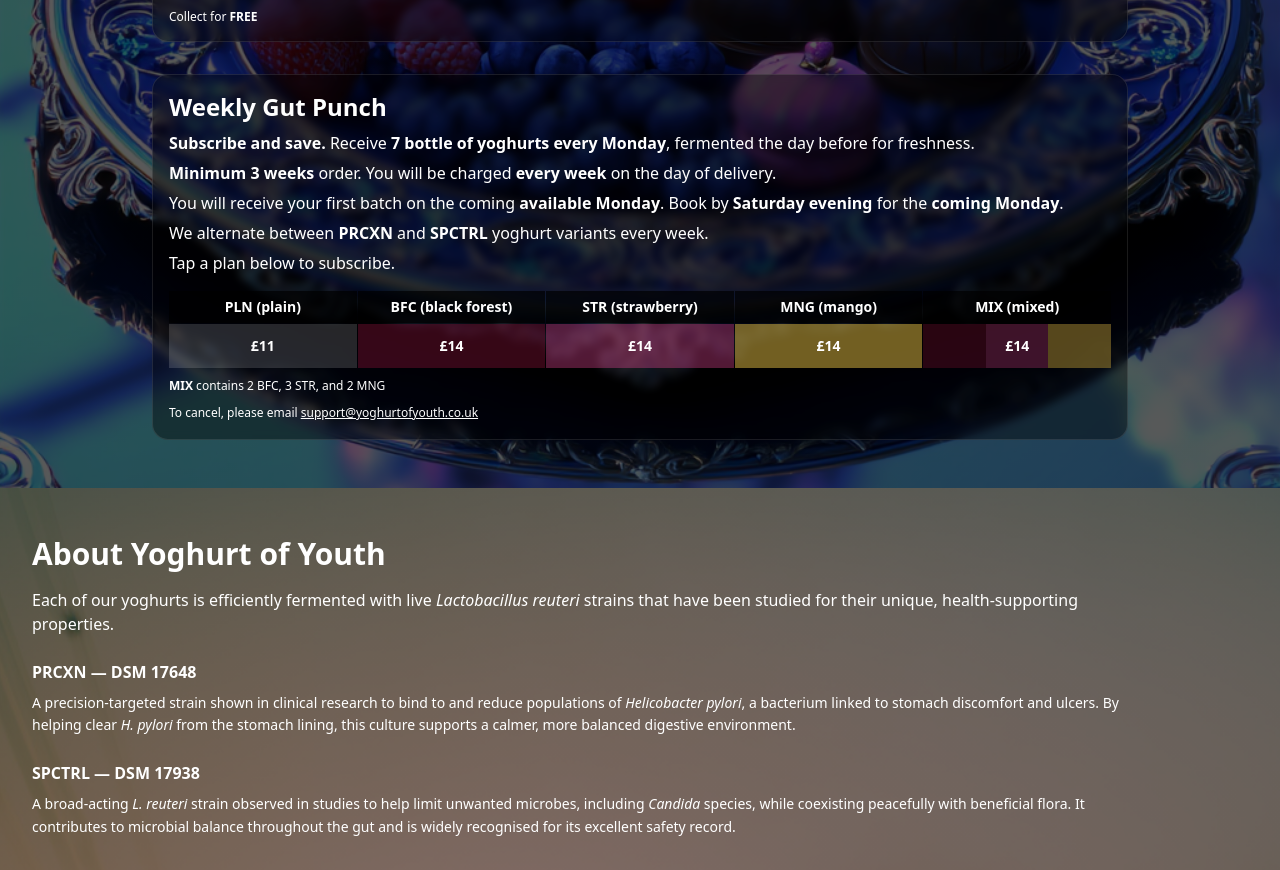
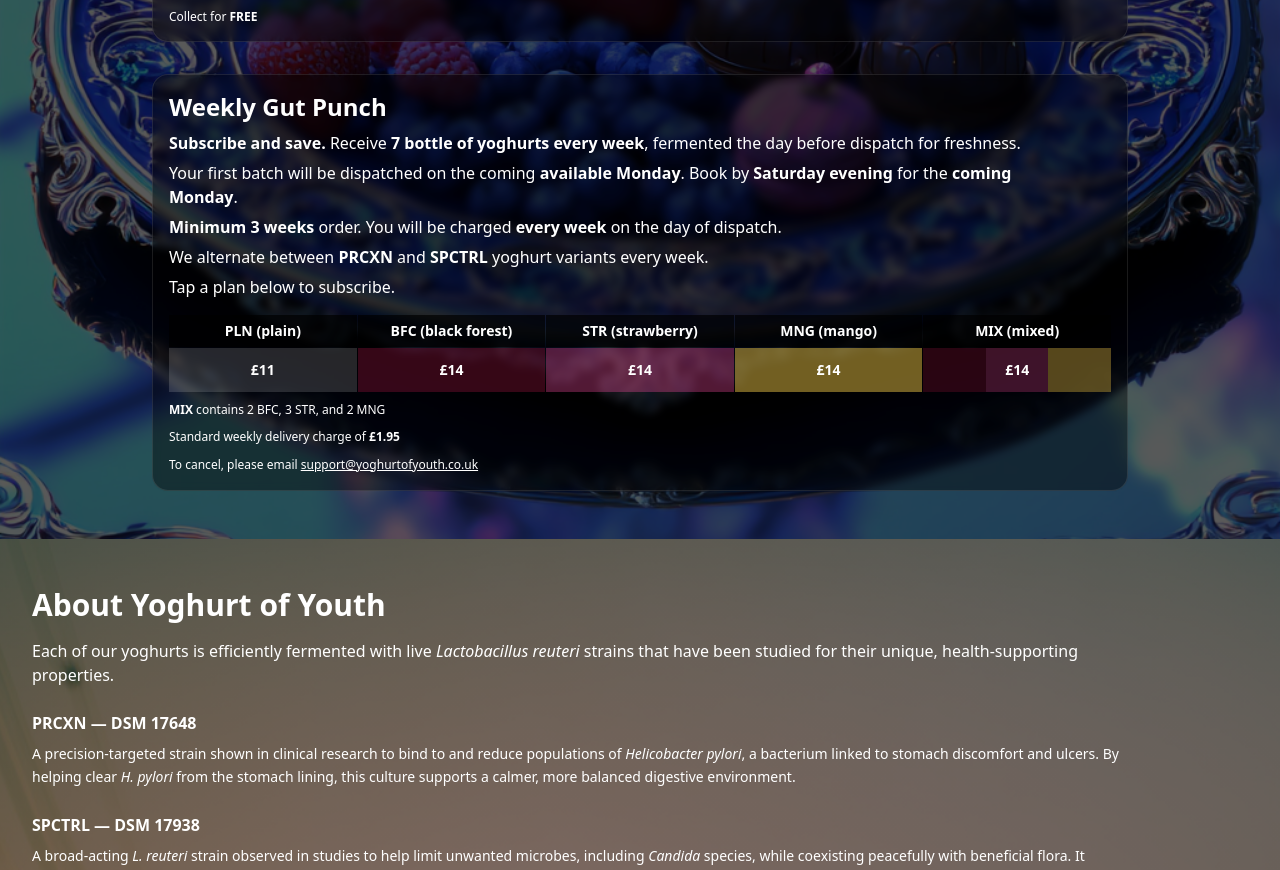
Before and after one commit to ZainAkuji/Yoghurt-of-Youth, a React (Vite) app: page / in a window 1280 px wide. Shown: the part 1720-2590 px from the top of the page. Built offline with nearby package versions, Linux system fonts and the light colour scheme.

Commit message:
Update App.tsx

```diff
--- a/src/App.tsx
+++ b/src/App.tsx
@@ -1106,9 +1106,9 @@ export default function App(){
                   <h3 className="text-xl sm:text-2xl font-bold mb-2">Weekly Gut Punch</h3>
 
                   <div className="text-sm sm:text-base text-white max-w-4xl space-y-1.5">
-                    <p><strong>Subscribe and save.</strong> Receive <strong>7 bottle of yoghurts every Monday</strong>, fermented the day before for freshness.</p>
-                    <p><strong>Minimum 3 weeks</strong> order. You will be charged <strong>every week</strong> on the day of delivery.</p>
-                    <p>You will receive your first batch on the coming <strong>available Monday</strong>. Book by <strong>Saturday evening</strong> for the <strong>coming Monday</strong>.</p>
+                    <p><strong>Subscribe and save.</strong> Receive <strong>7 bottle of yoghurts every week</strong>, fermented the day before dispatch for freshness.</p>
+                    <p>Your first batch will be dispatched on the coming <strong>available Monday</strong>. Book by <strong>Saturday evening</strong> for the <strong>coming Monday</strong>.</p>
+                    <p><strong>Minimum 3 weeks</strong> order. You will be charged <strong>every week</strong> on the day of dispatch.</p>
                     <p>We alternate between <strong>PRCXN</strong> and <strong>SPCTRL</strong> yoghurt variants every week.</p>
                     <p>Tap a plan below to subscribe.</p>
                   </div>
@@ -1167,6 +1167,10 @@ export default function App(){
 
                     <p className="mt-2 text-xs text-white leading-relaxed">
                       <strong>MIX</strong> contains 2 BFC, 3 STR, and 2 MNG
+                    </p>
+
+                    <p className="mt-2 text-xs text-white leading-relaxed">
+                      Standard weekly delivery charge of <strong>£1.95</strong>
                     </p>
 
                     <p className="mt-2 text-xs text-white leading-relaxed">
@@ -1793,6 +1797,7 @@ function PayModal({
           You’re subscribing to <span className="font-semibold">{subscriptionPlan.label}</span> Weekly Gut Punch.
           We dispatch your first batch on {" "}<span className="font-semibold">{firstText}</span> then every following <span className="font-semibold">Monday</span>.
           We deliver UK-wide, and use Evri Next Day delivery.
+          The weekly delivery charge is <span className="font-semibold">£1.95</span>.
           Please fill in the details below.
         </p>
 
@@ -1806,7 +1811,9 @@ function PayModal({
           <input value={postcode} onChange={(e) => setPostcode(e.target.value)} required placeholder="Postcode (UK)"
             className="rounded-xl border border-white/30 bg-black/30 px-3 py-2 text-sm text-white placeholder:text-white/40 outline-none focus:ring-2 focus:ring-white/40" />
           <input value={streetAddress} onChange={(e) => setStreetAddress(e.target.value)} required placeholder="Street address"
-            className="rounded-xl border border-white/30 bg-black/30 px-3 py-2 text-sm text-white placeholder:text-white/40 outline-none focus:ring-2 focus:ring-white/40 md:col-span-2" />
+            className="rounded-xl border border-white/30 bg-black/30 px-3 py-2 text-sm text-white placeholder:text-white/40 outline-none focus:ring-2 focus:ring-white/40" />
+          <input value={townCity} onChange={(e) => setTownCity(e.target.value)} required placeholder="Town/City"
+            className="rounded-xl border border-white/30 bg-black/30 px-3 py-2 text-sm text-white placeholder:text-white/40 outline-none focus:ring-2 focus:ring-white/40" />
           <input value={note} onChange={(e) => setNote(e.target.value)} placeholder="Order note (optional)"
             className="rounded-xl border border-white/30 bg-black/30 px-3 py-2 text-sm text-white placeholder:text-white/40 outline-none focus:ring-2 focus:ring-white/40 md:col-span-2" />
         </div>
@@ -2218,23 +2225,21 @@ function PayModal({
             <input
               value={postcode}
               onChange={(e) => setPostcode(e.target.value)}
-              required
-              placeholder="Postcode (UK)"
+              required placeholder="Postcode (UK)"
               className="rounded-xl border border-white/30 bg-black/30 px-3 py-2 text-sm text-white placeholder:text-white/40 outline-none focus:ring-2 focus:ring-white/40"
             />
             <input
               value={streetAddress}
               onChange={(e) => setStreetAddress(e.target.value)}
-              required
-              placeholder="Street address"
+              required placeholder="Street address"
               className="rounded-xl border border-white/30 bg-black/30 px-3 py-2 text-sm text-white placeholder:text-white/40 outline-none focus:ring-2 focus:ring-white/40"
             />
-             <input
-              value={townCity}
-              onChange={(e) => setTownCity(e.target.value)}
-              required
-              placeholder="Town/City"
-              className="md:col-span-2 rounded-xl border border-white/30 bg-black/30 px-3 py-2 text-sm text-white placeholder:text-white/40 outline-none focus:ring-2 focus:ring-white/40"            />
+            <input
+             value={townCity}
+             onChange={(e) => setTownCity(e.target.value)}
+             required placeholder="Town/City"
+             className="md:col-span-2 rounded-xl border border-white/30 bg-black/30 px-3 py-2 text-sm text-white placeholder:text-white/40 outline-none focus:ring-2 focus:ring-white/40"
+            />
           </>
         )}
 
```
